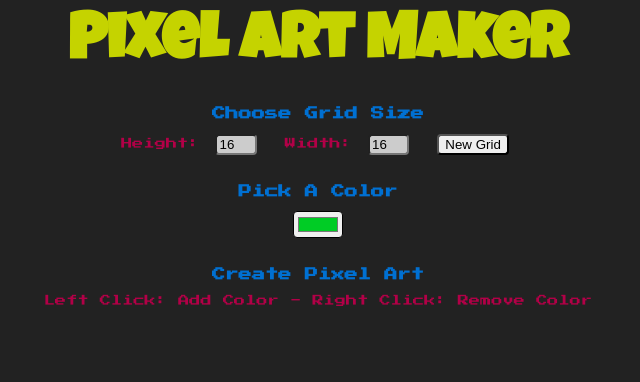
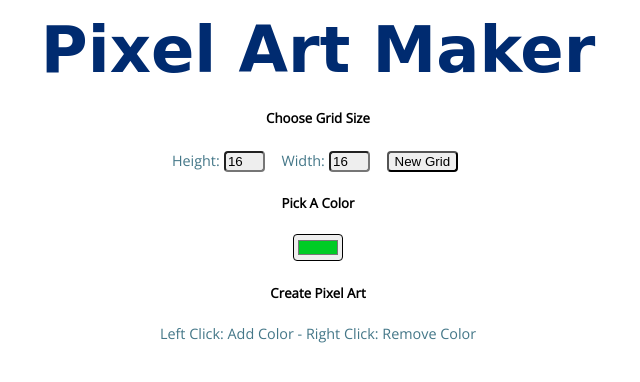
Before and after one commit to kes2401/pixel-art-maker, a plain HTML site: page index.html in a window 1280 px wide. Shown: the whole page, without its empty margins (322-962 px from the left). Drawn offline with nearby package versions, Linux system fonts and the light colour scheme; a web font is replaced by a local one.

Commit message:
update styles and font to finish v1 of project

```diff
--- a/index.html
+++ b/index.html
@@ -5,7 +5,7 @@
     <meta name="author" content="Keith Scully" />
     <meta charset="utf-8" />
     <title>Pixel Art Maker!</title>
-    <link href="https://fonts.googleapis.com/css?family=Luckiest+Guy|Roboto:400,500|Press+Start+2P" rel="stylesheet">
+    <link href="https://fonts.googleapis.com/css?family=Open+Sans|Prosto+One" rel="stylesheet">
     <link rel="stylesheet" href="styles.css">
 </head>
 <body>
--- a/styles.css
+++ b/styles.css
@@ -1,26 +1,24 @@
 body {
     text-align: center;
-    font-family: "Press Start 2P", cursive;
-    background-color: #222;
+    font-family: "Open Sans", sans-serif;
 }
 
 h1 {
-    font-family: "Luckiest Guy", cursive;
+    font-family: "Prosto One", cursive;
     font-size: 4rem;
-    color: #c5d300;
+    color: #002b70;
     margin: 0.2em;
 }
 
-h5 {
-    color: #0070d2;
-    margin: 1em;
-    margin-top: 30px;
+h3 {
+    color: #222;
+    margin-top: 20px;
 }
 
 label,
 p {
-    font-size: 0.7rem;
-    color: #b20047;
+    font-size: 0.9rem;
+    color: #478;
 }
 
 #color_picker {
@@ -30,7 +28,7 @@ p {
 table,
 tr,
 td {
-    border: 1px solid #aaa;
+    border: 0.5px solid #aaa;
 }
 
 table {
@@ -48,10 +46,11 @@ td {
 }
 
 input[type=number] {
-    background-color: #ccc;
+    background-color: #eee;
     width: 2.5em;
     margin-right: 12px;
     border-radius: 4px;
+    outline: none;
 }
 
 button {
@@ -60,9 +59,10 @@ button {
     transition: all 0.1s;
     -webkit-transition: all 0.1s;
     -moz-transition: all 0.1s;
+    outline: none;
 }
 
 button:hover {
-    background-color: #aaa;
-    border-color: #aaa;
+    background-color: #ccc;
+    border-color: #ccc;
 }
```
